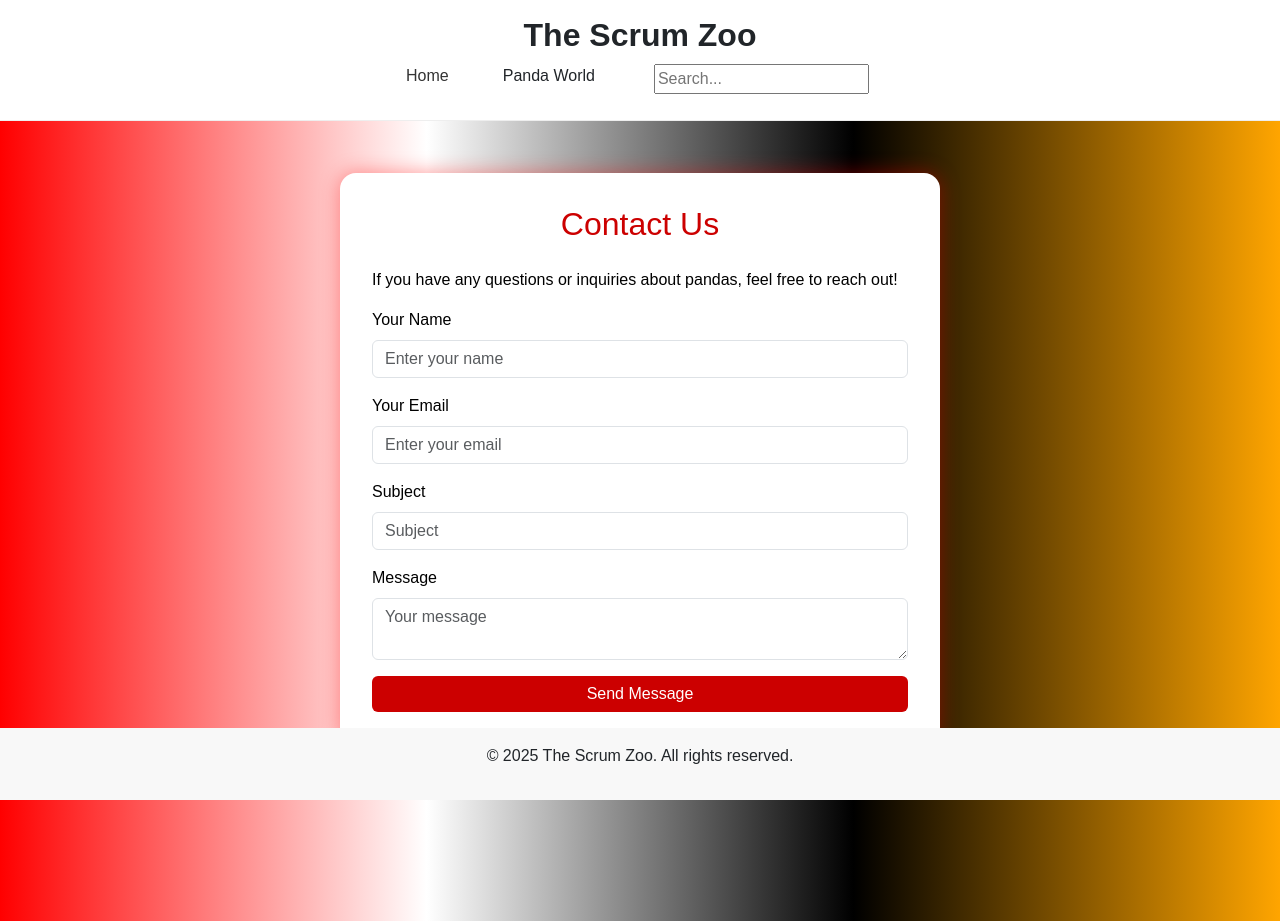
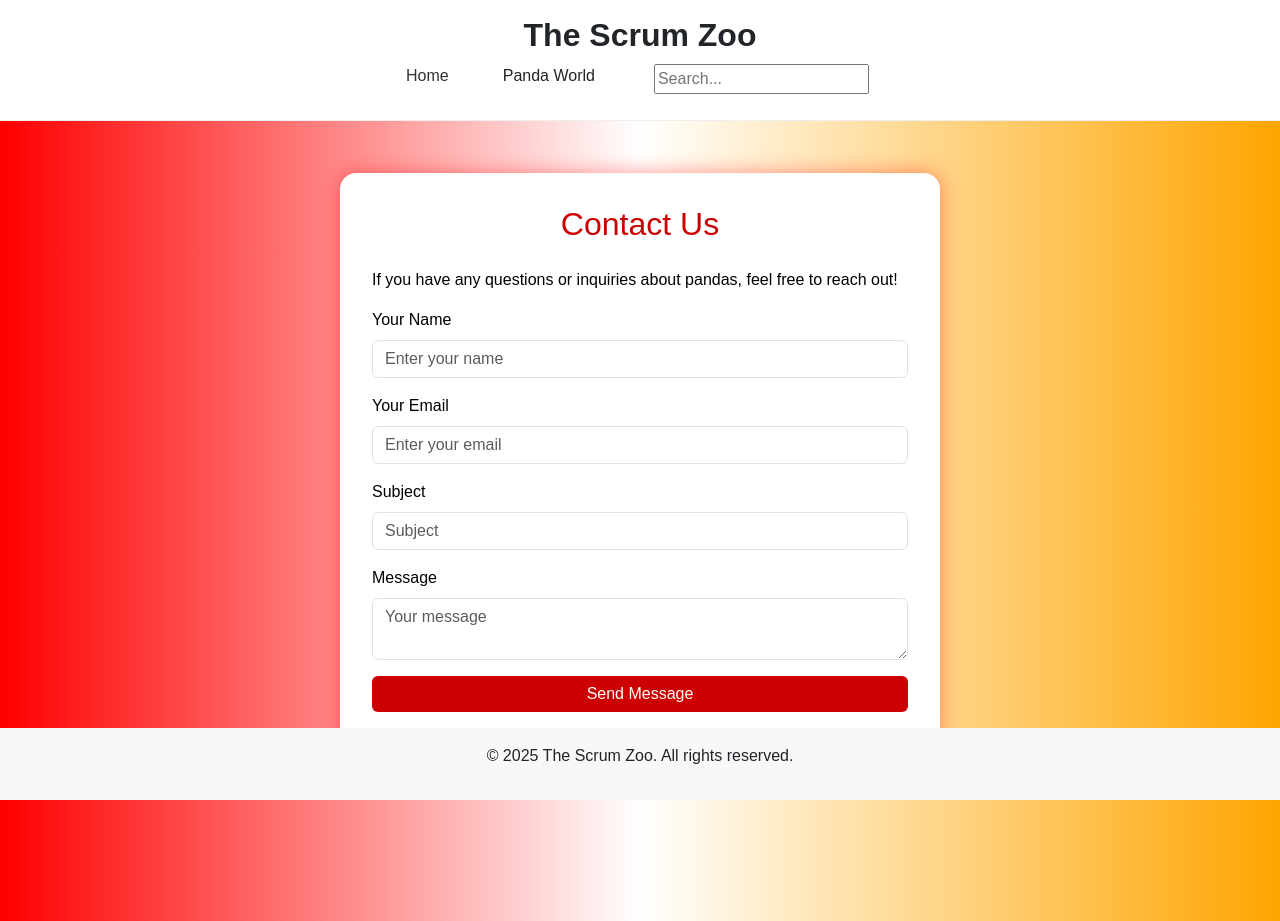
Before and after one commit to csveritas/scrum-zoo, a React (Create React App) app in the folder scrum-zoo/: page /panda-world/contact in a window 1280 px wide. Built offline with nearby package versions, Linux system fonts and the light colour scheme.

Commit message:
pushing style changes

```diff
--- a/scrum-zoo/src/styles/global.css
+++ b/scrum-zoo/src/styles/global.css
@@ -82,7 +82,6 @@ nav a:hover {
     background: linear-gradient(to right,
             #FF0000,
             #FFFFFF,
-            #000000,
             #FFA500);
     height: 100vh;
 
```
